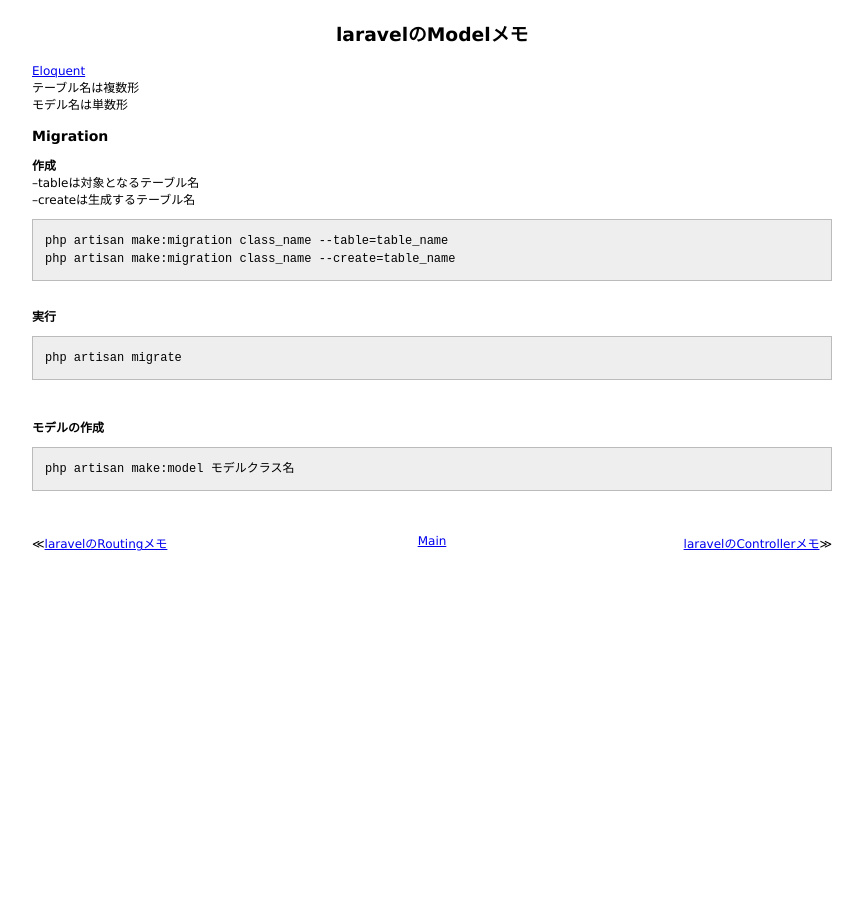
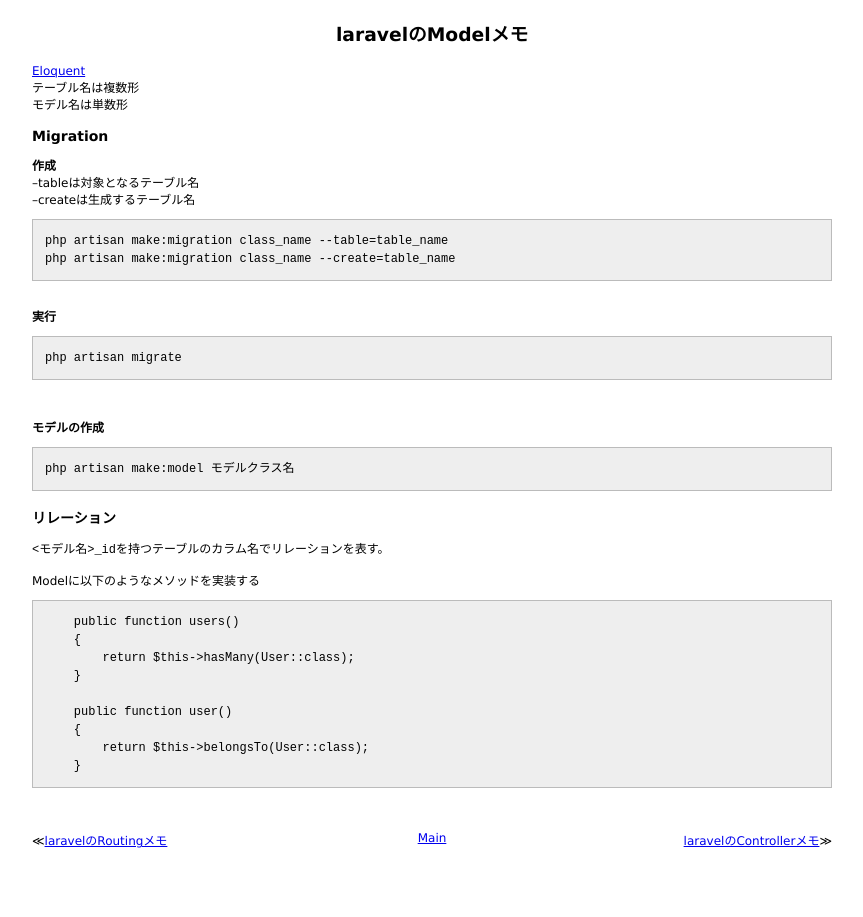
Before and after one commit to 38elements/38elements.github.com, a Jekyll site: the page built from _posts/2016-05-06-laravel-model.md, in a window 1280 px wide. Shown: the whole page, without its empty margins (208-1071 px from the left). Built offline with Jekyll 4.4.1, drawn with Linux system fonts in a browser that asks for light colours.

Commit message:
Update 2016-05-06-laravel-model.md

````diff
--- a/_posts/2016-05-06-laravel-model.md
+++ b/_posts/2016-05-06-laravel-model.md
@@ -28,3 +28,20 @@ php artisan migrate
 ```
 php artisan make:model モデルクラス名
 ```
+
+### リレーション
+`<モデル名>_id`を持つテーブルのカラム名でリレーションを表す。
+
+Modelに以下のようなメソッドを実装する
+
+```
+    public function users()
+    {
+        return $this->hasMany(User::class);
+    }
+
+    public function user()
+    {
+        return $this->belongsTo(User::class);
+    }
+```
````
